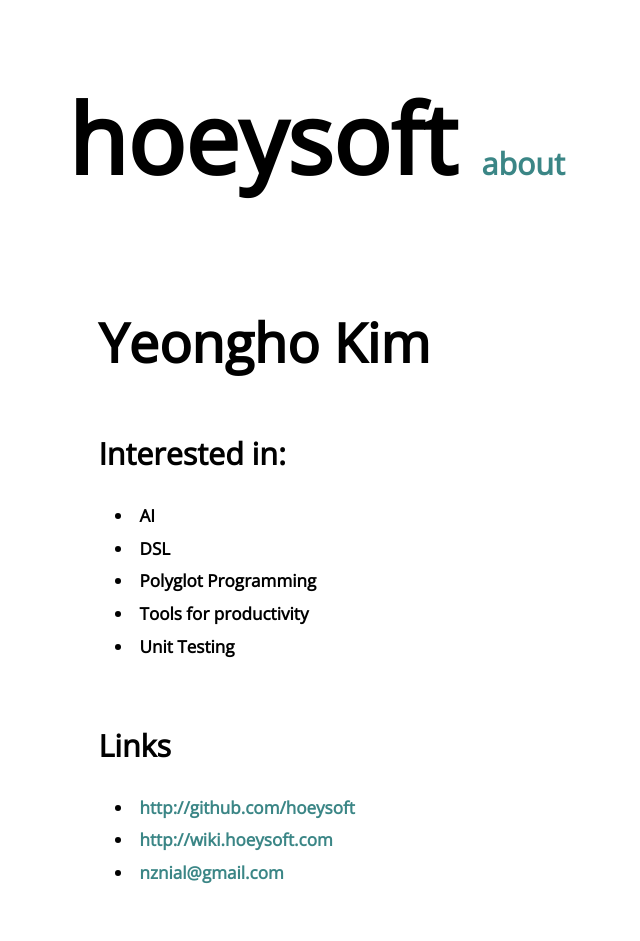
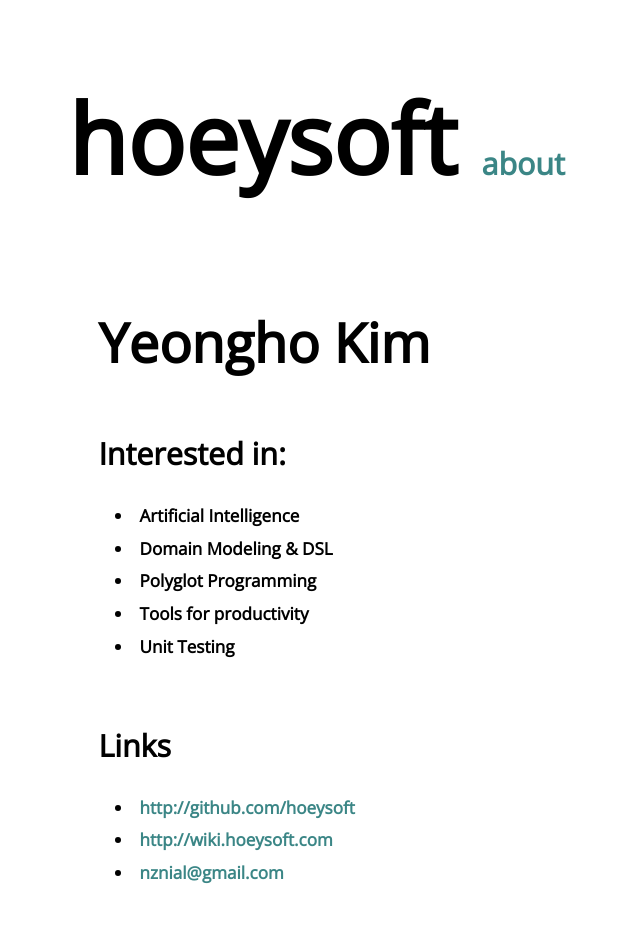
Before and after one commit to hoeysoft/hoeysoft.github.io, a Jekyll site: the page built from about.md, in a window 1280 px wide. Shown: the whole page, without its empty margins (92-732 px from the left). Built offline with Jekyll 4.4.1, drawn with Linux system fonts in a browser that asks for light colours; nearby versions of some CDN libraries.

Commit message:
about modified

```diff
--- a/about.md
+++ b/about.md
@@ -5,8 +5,8 @@ Yeongho Kim
 ===========
 
 ## Interested in:
-- AI
-- DSL
+- Artificial Intelligence
+- Domain Modeling & DSL
 - Polyglot Programming
 - Tools for productivity
 - Unit Testing
```
